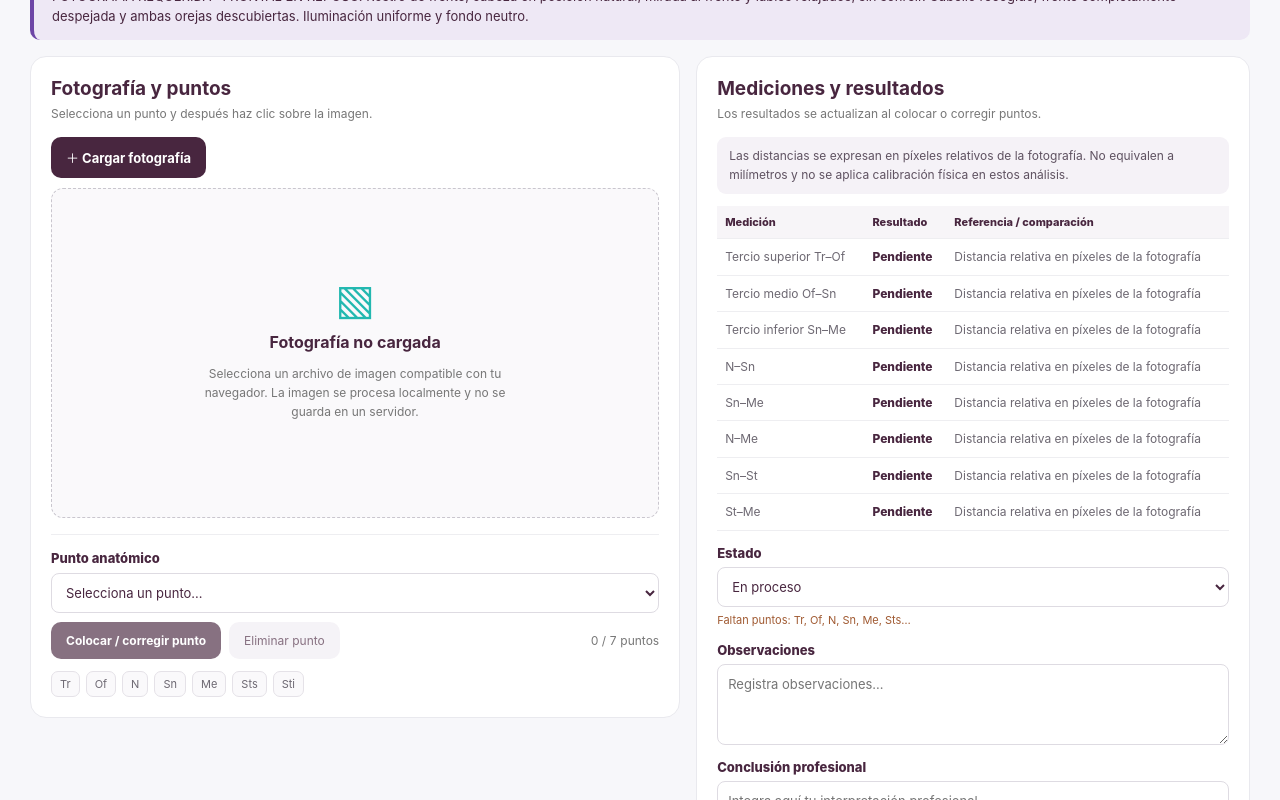
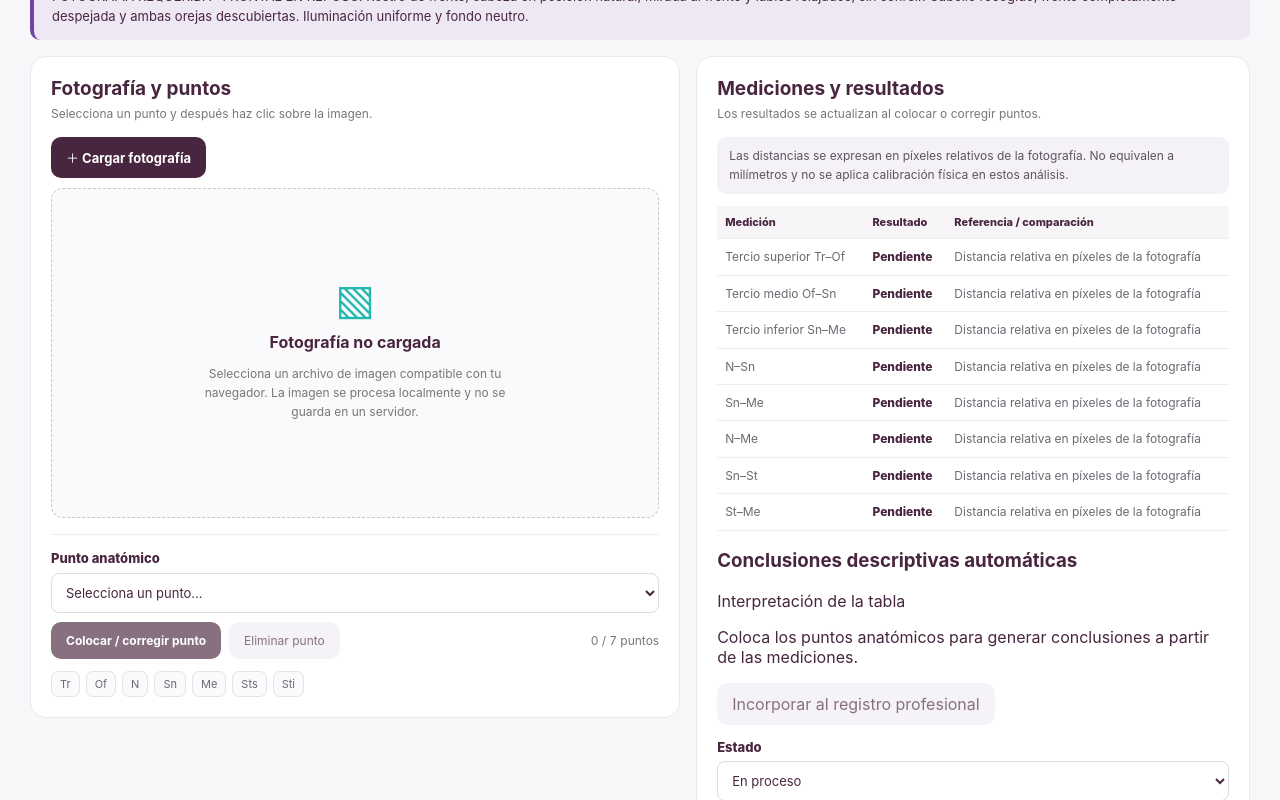
Before and after one commit to yomismtz/PackAanlisisDentales, a React (Vite) app in the folder clients/web/: page / in a window 1280 px wide. Both pictures are taken after a click on the button "Abrir análisis fotográfico". Shown: the part 444-1244 px from the top of the page. Built offline with nearby package versions, Linux system fonts and the light colour scheme.

Commit message:
Show automatic descriptive conclusions in photo analysis web

```diff
--- a/clients/web/src/main.tsx
+++ b/clients/web/src/main.tsx
@@ -5,6 +5,7 @@ import {
   calculatePhotoResults,
   PHOTO_CONFIG,
   PHOTO_GUIDES,
+  summarizePhotoAnalysis,
   VISUAL_OPTIONS,
   type PhotoMode,
   type Point,
@@ -35,6 +36,10 @@ function App() {
   const config = PHOTO_CONFIG[mode];
   const visualFields = VISUAL_OPTIONS[config.formula] ?? {};
   const results = useMemo(() => calculatePhotoResults(mode, points), [mode, points]);
+  const automaticConclusions = useMemo(
+    () => summarizePhotoAnalysis(mode, points, visualValues),
+    [mode, points, visualValues],
+  );
   const placedCount = Object.keys(points).length;
   const missingPhotoPoints = config.points.filter((point) => !points[point.code]).map((point) => point.code);
   const pendingVisualFields = Object.keys(visualFields).filter((label) => !visualValues[label] || visualValues[label] === "Sin evaluar");
@@ -201,6 +206,7 @@ function App() {
       unit: "px_relativos",
       points,
       measurements: results,
+      automaticConclusions,
       visualAssessment: visualValues,
       observations,
       professionalConclusion: conclusion,
@@ -334,6 +340,29 @@ function App() {
                 </table>
               </div>
 
+              <section className="automatic-conclusions" aria-live="polite">
+                <div className="conclusions-heading">
+                  <h3>Conclusiones descriptivas automáticas</h3>
+                  <span>Interpretación de la tabla</span>
+                </div>
+                {automaticConclusions.length ? (
+                  <ul>
+                    {automaticConclusions.map((item, index) => <li key={index}>{item}</li>)}
+                  </ul>
+                ) : (
+                  <p className="empty-conclusions">Coloca los puntos anatómicos para generar conclusiones a partir de las mediciones.</p>
+                )}
+                <button
+                  className="secondary copy-conclusions"
+                  onClick={() => setConclusion((previous) =>
+                    [previous.trim(), ...automaticConclusions].filter(Boolean).join("\\n")
+                  )}
+                  disabled={!automaticConclusions.length}
+                >
+                  Incorporar al registro profesional
+                </button>
+              </section>
+
               {Object.keys(visualFields).length > 0 && (
                 <div className="visual-box">
                   <h3>Criterios de evaluación visual</h3>
```
